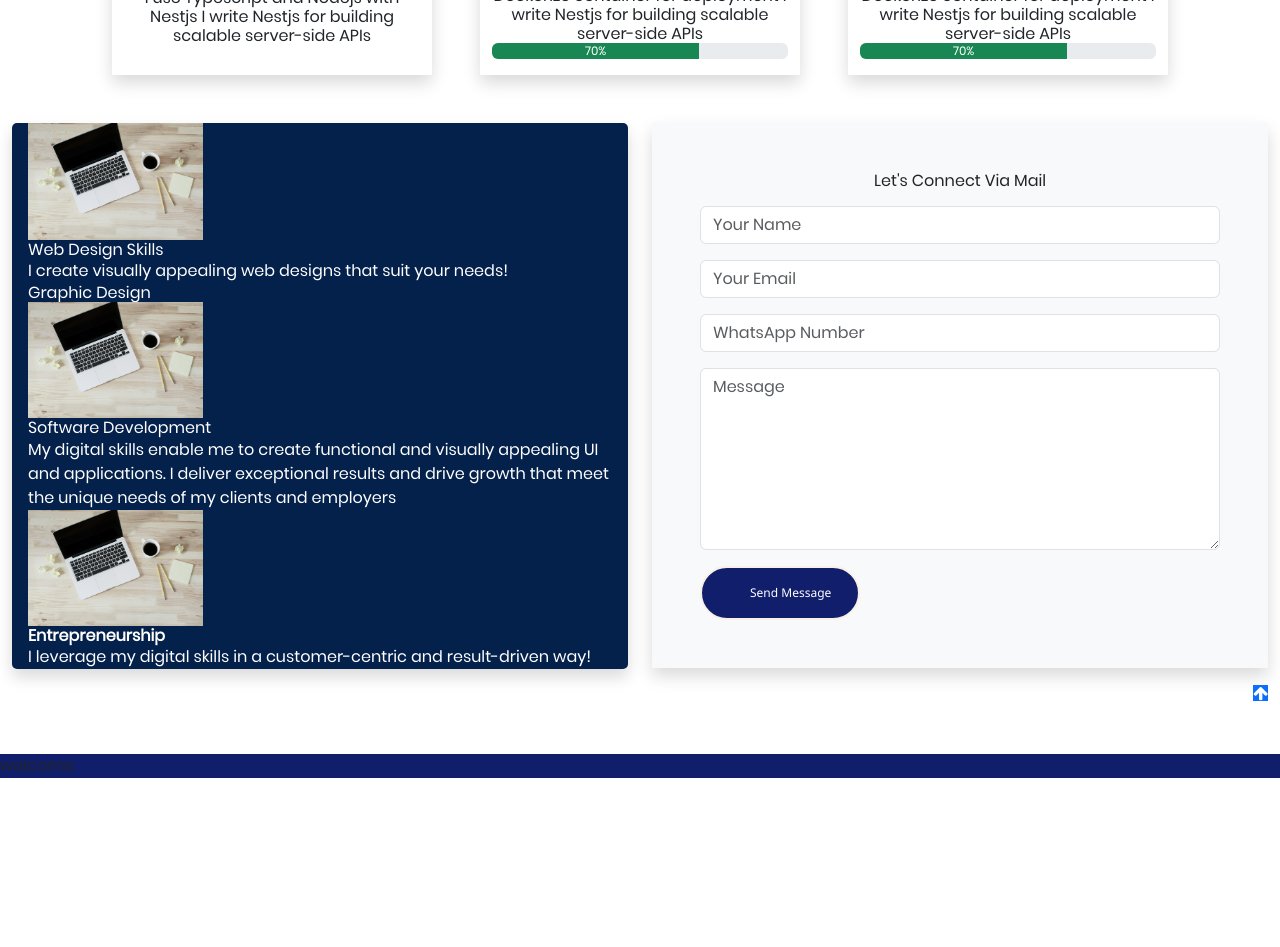
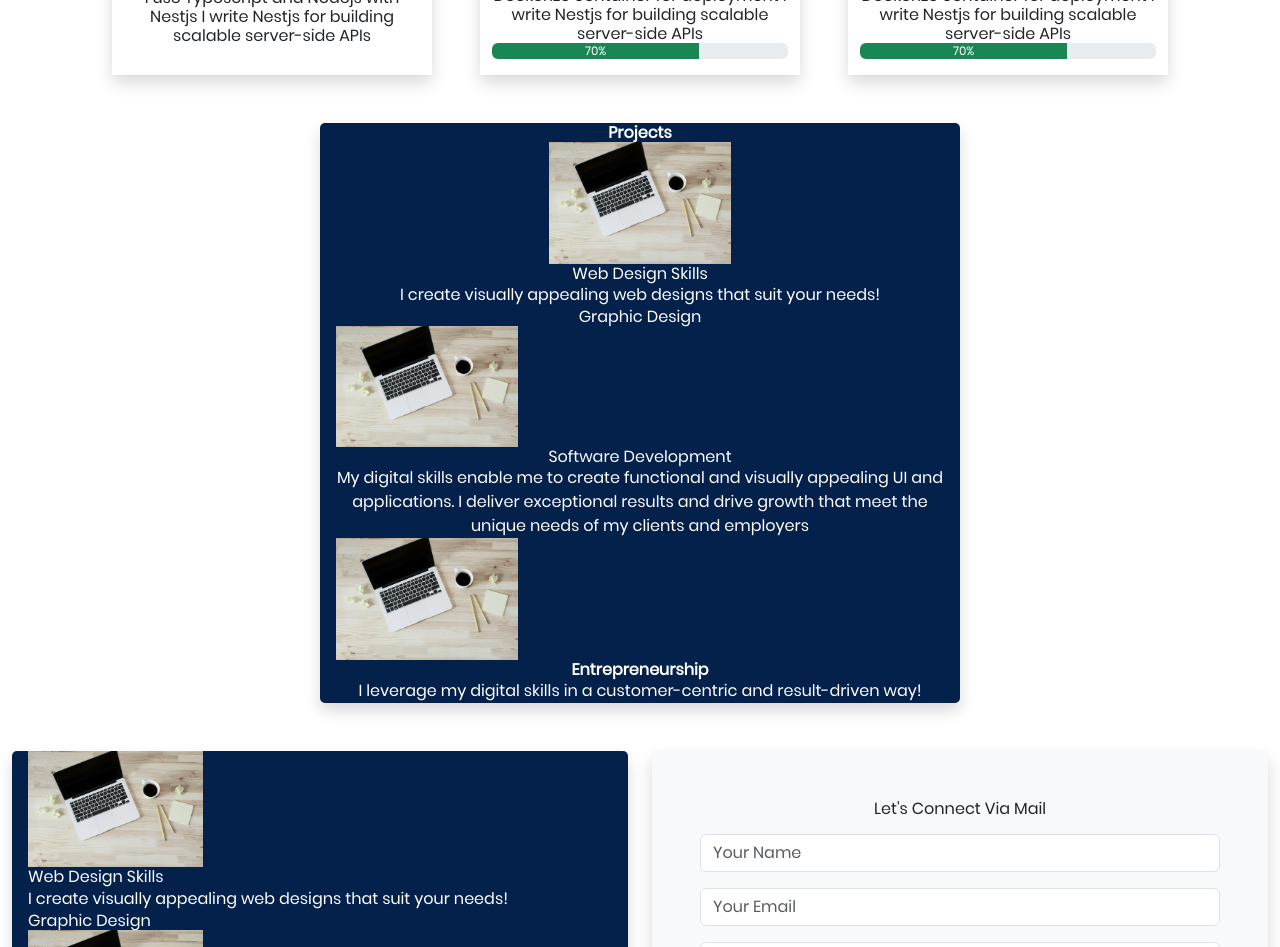
Before and after one commit to FredrickUdom/freddykodes, a React (Vite) app: page / in a window 1280 px wide. Shown: the part 1300-2247 px from the top of the page. Before the commit the page ends 2078 px from the top, so only its background shows below. Built offline with nearby package versions, Linux system fonts and the light colour scheme.

Commit message:
fixing project area section

```diff
--- a/src/App.jsx
+++ b/src/App.jsx
@@ -28,7 +28,7 @@ function App() {
      <Profile/>
      <About/>
      <Skill/>
-     {/* <Project/> */}
+     <Project/>
      <Contact/>
      <FooterArea/>
 
--- a/src/PortfolioContainer/projects/Project.jsx
+++ b/src/PortfolioContainer/projects/Project.jsx
@@ -6,12 +6,12 @@ const Project = () => {
   return (
     <div id="project-section">
 
-      <div class="content col-md-6">
+      <div class="content col-md-6 mt-5 m-auto text-center">
         <div class="shadow px-3 about bg-primary text-white certificate">
-          {/* <h3><b>CERTIFICATES</b></h3> */}
+          <h3><b>Projects</b></h3>
           {/* <Carousel> */}
           <div>
-            <img src={laptopSystem} style={{ width: "30%" }} />
+            <img src={laptopSystem} style={{ width: "30%"}} className='m-auto'/>
             <h1 className="legend text-bold-500">Web Design Skills</h1>
             <p>I create visually appealing web designs that suit your needs!
               <h1 className="legend text-bold-500">Graphic Design</h1>
```
